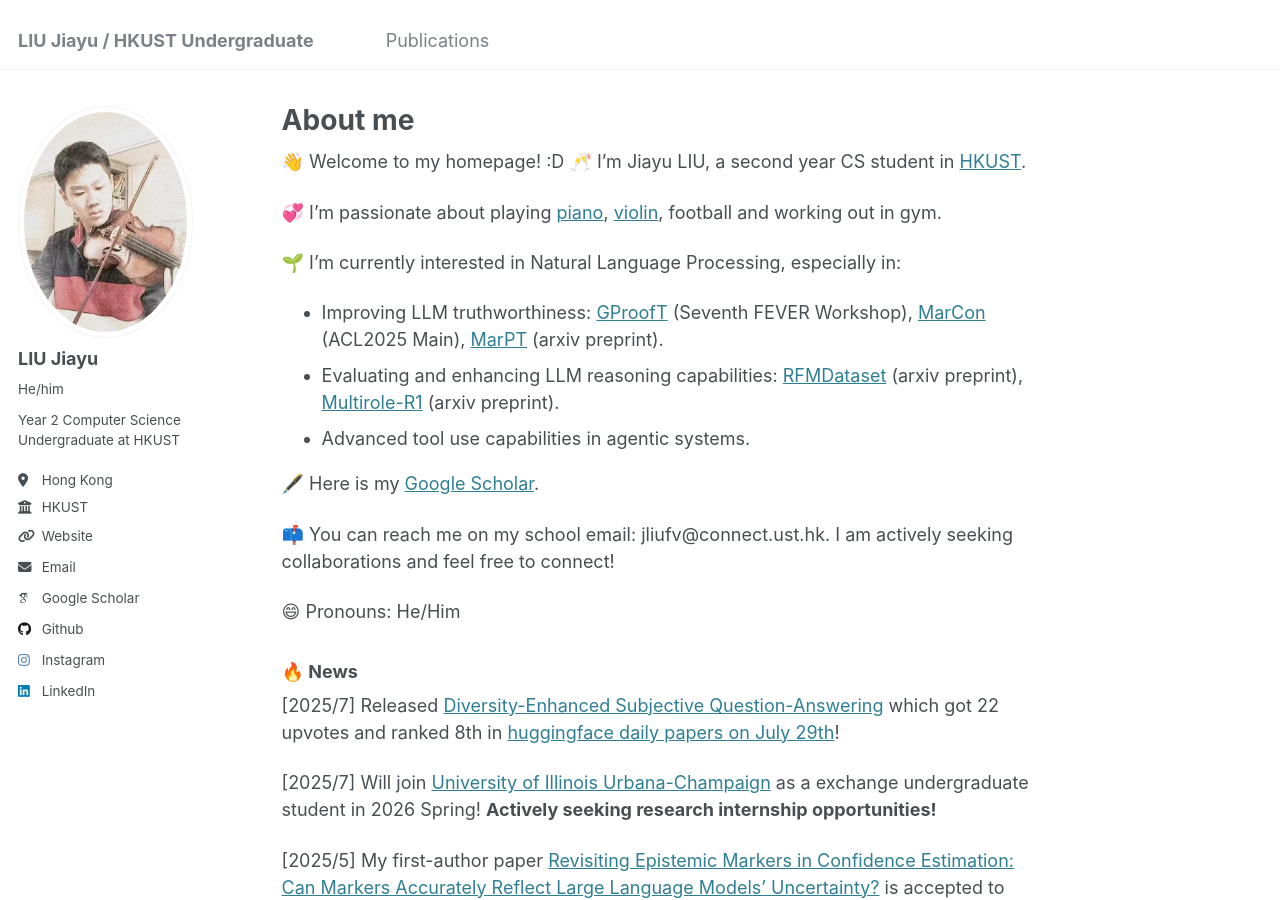
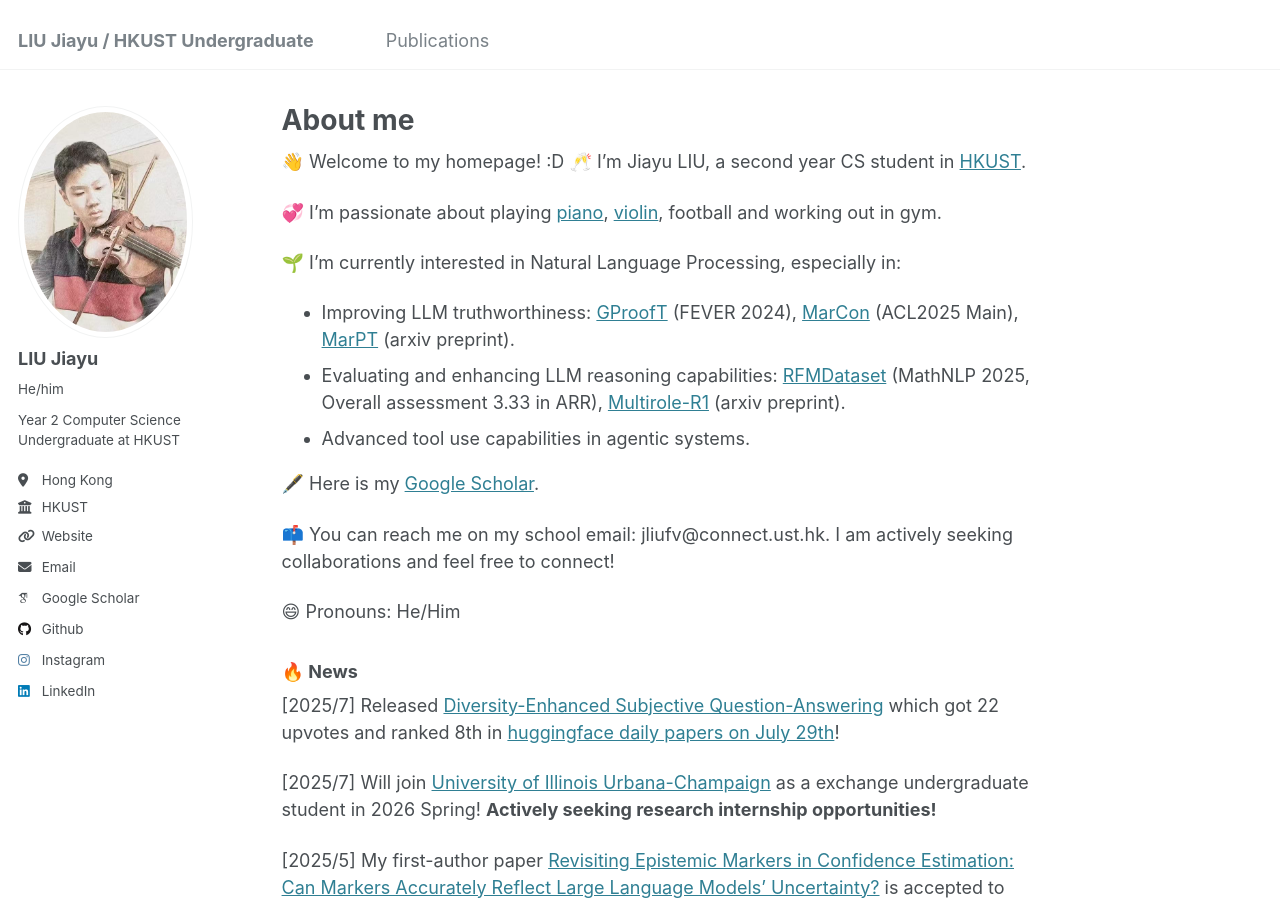
Before and after one commit to JiayuJeff/JiayuJeff.github.io, a Jekyll site: the page built from _pages/about.md, in a window 1280 px wide and 900 px high. Built offline with Jekyll 4.4.1, drawn with Linux system fonts in a browser that asks for light colours; some web fonts are replaced.

Commit message:
Update about.md

```diff
--- a/_pages/about.md
+++ b/_pages/about.md
@@ -16,8 +16,8 @@ redirect_from:
 
 
 🌱 I’m currently interested in Natural Language Processing, especially in:
-- Improving LLM truthworthiness: [GProofT](https://aclanthology.org/2024.fever-1.14.pdf) (Seventh FEVER Workshop), [MarCon](https://aclanthology.org/2025.acl-short.18.pdf) (ACL2025 Main), [MarPT](https://arxiv.org/abs/2508.08992) (arxiv preprint).
-- Evaluating and enhancing LLM reasoning capabilities: [RFMDataset](https://arxiv.org/pdf/2506.17114) (arxiv preprint), [Multirole-R1](https://www.arxiv.org/pdf/2507.20187) (arxiv preprint).
+- Improving LLM truthworthiness: [GProofT](https://aclanthology.org/2024.fever-1.14.pdf) (FEVER 2024), [MarCon](https://aclanthology.org/2025.acl-short.18.pdf) (ACL2025 Main), [MarPT](https://arxiv.org/abs/2508.08992) (arxiv preprint).
+- Evaluating and enhancing LLM reasoning capabilities: [RFMDataset](https://arxiv.org/pdf/2506.17114) (MathNLP 2025, Overall assessment 3.33 in ARR), [Multirole-R1](https://www.arxiv.org/pdf/2507.20187) (arxiv preprint).
 - Advanced tool use capabilities in agentic systems.
 
 
```
